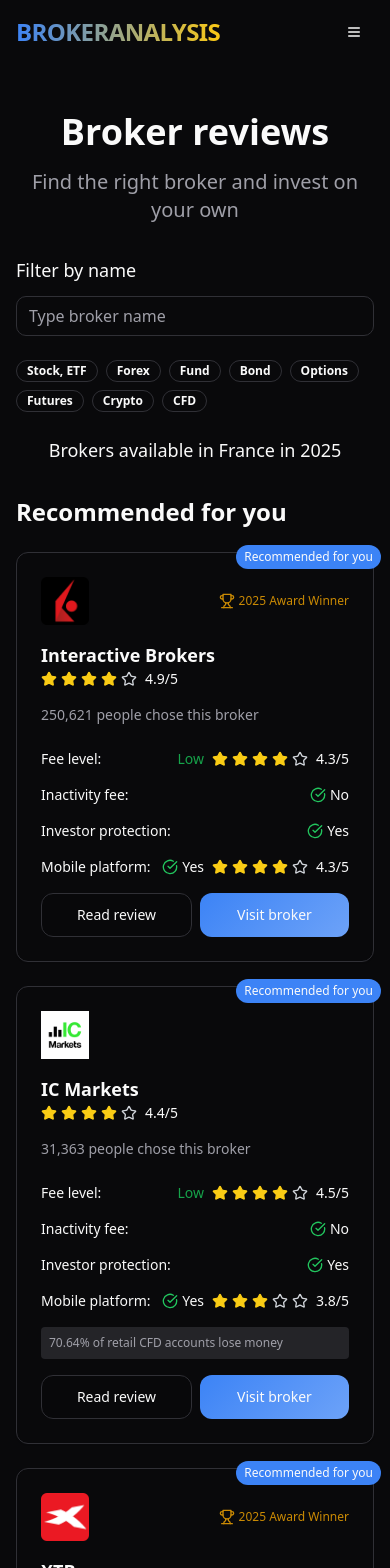
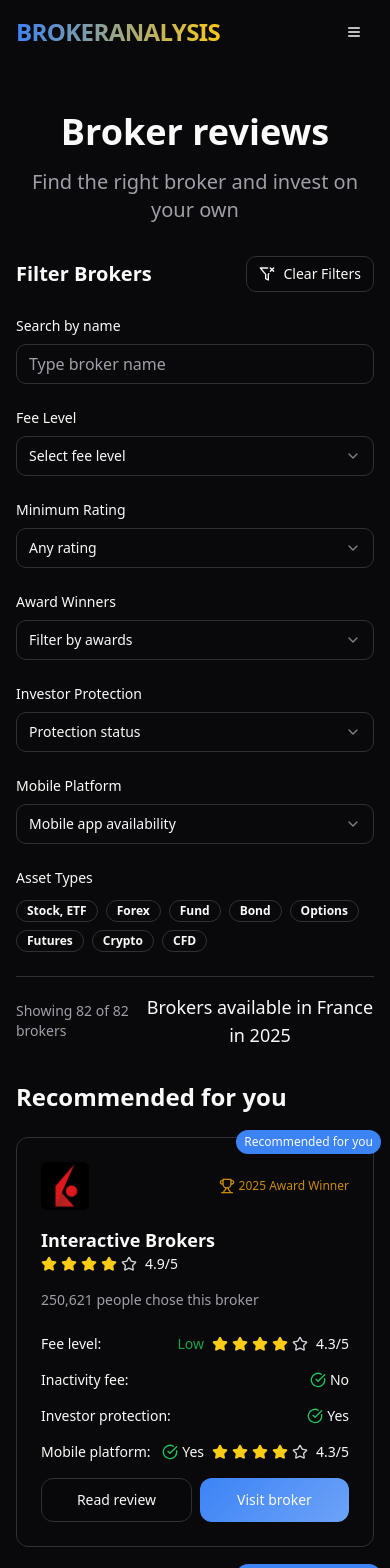
Before and after one commit to vivaluxo37/broker-guardian-pulse, a React (Vite) app: page /broker-reviews in a window 390 px wide. Shown: the top 1568 px of the page. Built offline with nearby package versions, Linux system fonts and the light colour scheme.

Commit message:
Implement broker filters
Enable filtering of broker types.

```diff
--- a/src/pages/BrokerReviews.tsx
+++ b/src/pages/BrokerReviews.tsx
@@ -6,7 +6,8 @@ import { Button } from "@/components/ui/button";
 import { Input } from "@/components/ui/input";
 import { Badge } from "@/components/ui/badge";
 import { Card, CardContent, CardHeader } from "@/components/ui/card";
-import { Star, CheckCircle, XCircle, Smartphone, Trophy } from "lucide-react";
+import { Star, CheckCircle, XCircle, Smartphone, Trophy, FilterX } from "lucide-react";
+import { Select, SelectContent, SelectItem, SelectTrigger, SelectValue } from "@/components/ui/select";
 
 interface Broker {
   id: string;
@@ -1222,6 +1223,11 @@ const BrokerReviews = () => {
   const { t } = useTranslation();
   const [searchTerm, setSearchTerm] = useState("");
   const [selectedAssets, setSelectedAssets] = useState<string[]>([]);
+  const [selectedFeeLevel, setSelectedFeeLevel] = useState<string>("");
+  const [minRating, setMinRating] = useState<number>(0);
+  const [hasInvestorProtection, setHasInvestorProtection] = useState<boolean | null>(null);
+  const [hasMobilePlatform, setHasMobilePlatform] = useState<boolean | null>(null);
+  const [isAwardWinner, setIsAwardWinner] = useState<boolean | null>(null);
 
   const toggleAssetFilter = (asset: string) => {
     setSelectedAssets(prev =>
@@ -1231,10 +1237,37 @@ const BrokerReviews = () => {
     );
   };
 
+  const resetFilters = () => {
+    setSearchTerm("");
+    setSelectedAssets([]);
+    setSelectedFeeLevel("");
+    setMinRating(0);
+    setHasInvestorProtection(null);
+    setHasMobilePlatform(null);
+    setIsAwardWinner(null);
+  };
+
   const filteredBrokers = brokers.filter(broker => {
     const matchesSearch = broker.name.toLowerCase().includes(searchTerm.toLowerCase());
-    // For now, showing all brokers regardless of asset filter
-    return matchesSearch;
+
+    // Asset filter - for this demo, we'll show all if no assets selected
+    const matchesAssets = selectedAssets.length === 0 || selectedAssets.some(asset => {
+      // This is a simplified asset matching - in a real app, each broker would have asset types
+      // For now, we'll match based on broker characteristics
+      if (asset === "Stock, ETF") return !broker.riskDisclaimer; // Traditional brokers
+      if (asset === "Forex" || asset === "CFD") return broker.riskDisclaimer; // CFD/Forex brokers
+      if (asset === "Crypto") return broker.name.toLowerCase().includes("robinhood") || broker.name.toLowerCase().includes("webull");
+      return true; // Show all for other asset types
+    });
+
+    const matchesFeeLevel = !selectedFeeLevel || broker.feeLevel === selectedFeeLevel;
+    const matchesRating = broker.rating >= minRating;
+    const matchesInvestorProtection = hasInvestorProtection === null || broker.investorProtection === hasInvestorProtection;
+    const matchesMobilePlatform = hasMobilePlatform === null || broker.mobilePlatform === hasMobilePlatform;
+    const matchesAwardWinner = isAwardWinner === null || broker.isAwardWinner === isAwardWinner;
+
+    return matchesSearch && matchesAssets && matchesFeeLevel && matchesRating &&
+           matchesInvestorProtection && matchesMobilePlatform && matchesAwardWinner;
   });
 
   const renderStars = (rating: number) => {
@@ -1276,25 +1309,128 @@ const BrokerReviews = () => {
 
         {/* Filters */}
         <div className="mb-8 space-y-6">
+          {/* Filter Header with Reset */}
+          <div className="flex items-center justify-between">
+            <h3 className="text-xl font-semibold">Filter Brokers</h3>
+            <Button
+              variant="outline"
+              size="sm"
+              onClick={resetFilters}
+              className="flex items-center gap-2"
+            >
+              <FilterX size={16} />
+              Clear Filters
+            </Button>
+          </div>
+
+          {/* Filter Grid */}
+          <div className="grid grid-cols-1 md:grid-cols-2 lg:grid-cols-3 xl:grid-cols-4 gap-6">
             {/* Search Filter */}
             <div>
-            <h3 className="text-lg font-medium mb-3">Filter by name</h3>
+              <label className="text-sm font-medium mb-2 block">Search by name</label>
               <Input
                 placeholder="Type broker name"
                 value={searchTerm}
                 onChange={(e) => setSearchTerm(e.target.value)}
-              className="max-w-md"
               />
+            </div>
+
+            {/* Fee Level Filter */}
+            <div>
+              <label className="text-sm font-medium mb-2 block">Fee Level</label>
+              <Select value={selectedFeeLevel} onValueChange={setSelectedFeeLevel}>
+                <SelectTrigger>
+                  <SelectValue placeholder="Select fee level" />
+                </SelectTrigger>
+                <SelectContent>
+                  <SelectItem value="">All levels</SelectItem>
+                  <SelectItem value="Low">Low fees</SelectItem>
+                  <SelectItem value="Average">Average fees</SelectItem>
+                  <SelectItem value="High">High fees</SelectItem>
+                </SelectContent>
+              </Select>
+            </div>
+
+            {/* Minimum Rating Filter */}
+            <div>
+              <label className="text-sm font-medium mb-2 block">Minimum Rating</label>
+              <Select value={minRating.toString()} onValueChange={(value) => setMinRating(Number(value))}>
+                <SelectTrigger>
+                  <SelectValue placeholder="Select minimum rating" />
+                </SelectTrigger>
+                <SelectContent>
+                  <SelectItem value="0">Any rating</SelectItem>
+                  <SelectItem value="3">3+ stars</SelectItem>
+                  <SelectItem value="4">4+ stars</SelectItem>
+                  <SelectItem value="4.5">4.5+ stars</SelectItem>
+                </SelectContent>
+              </Select>
+            </div>
+
+            {/* Award Winner Filter */}
+            <div>
+              <label className="text-sm font-medium mb-2 block">Award Winners</label>
+              <Select
+                value={isAwardWinner === null ? "" : isAwardWinner.toString()}
+                onValueChange={(value) => setIsAwardWinner(value === "" ? null : value === "true")}
+              >
+                <SelectTrigger>
+                  <SelectValue placeholder="Filter by awards" />
+                </SelectTrigger>
+                <SelectContent>
+                  <SelectItem value="">All brokers</SelectItem>
+                  <SelectItem value="true">Award winners only</SelectItem>
+                  <SelectItem value="false">Non-award winners</SelectItem>
+                </SelectContent>
+              </Select>
+            </div>
+
+            {/* Investor Protection Filter */}
+            <div>
+              <label className="text-sm font-medium mb-2 block">Investor Protection</label>
+              <Select
+                value={hasInvestorProtection === null ? "" : hasInvestorProtection.toString()}
+                onValueChange={(value) => setHasInvestorProtection(value === "" ? null : value === "true")}
+              >
+                <SelectTrigger>
+                  <SelectValue placeholder="Protection status" />
+                </SelectTrigger>
+                <SelectContent>
+                  <SelectItem value="">All brokers</SelectItem>
+                  <SelectItem value="true">With protection</SelectItem>
+                  <SelectItem value="false">Without protection</SelectItem>
+                </SelectContent>
+              </Select>
+            </div>
+
+            {/* Mobile Platform Filter */}
+            <div>
+              <label className="text-sm font-medium mb-2 block">Mobile Platform</label>
+              <Select
+                value={hasMobilePlatform === null ? "" : hasMobilePlatform.toString()}
+                onValueChange={(value) => setHasMobilePlatform(value === "" ? null : value === "true")}
+              >
+                <SelectTrigger>
+                  <SelectValue placeholder="Mobile app availability" />
+                </SelectTrigger>
+                <SelectContent>
+                  <SelectItem value="">All brokers</SelectItem>
+                  <SelectItem value="true">With mobile app</SelectItem>
+                  <SelectItem value="false">No mobile app</SelectItem>
+                </SelectContent>
+              </Select>
+            </div>
           </div>
 
           {/* Asset Type Filters */}
           <div>
+            <label className="text-sm font-medium mb-3 block">Asset Types</label>
             <div className="flex flex-wrap gap-2">
               {assetTypes.map((asset) => (
                 <Badge
                   key={asset}
                   variant={selectedAssets.includes(asset) ? "default" : "outline"}
-                  className="cursor-pointer hover:bg-primary/90"
+                  className="cursor-pointer hover:bg-primary/90 transition-colors"
                   onClick={() => toggleAssetFilter(asset)}
                 >
                   {asset}
@@ -1303,11 +1439,14 @@ const BrokerReviews = () => {
             </div>
           </div>
 
-          {/* Location */}
-          <div>
-            <h3 className="text-lg font-medium text-center">
+          {/* Results Counter */}
+          <div className="flex items-center justify-between border-t pt-4">
+            <p className="text-sm text-muted-foreground">
+              Showing {filteredBrokers.length} of {brokers.length} brokers
+            </p>
+            <p className="text-lg font-medium text-center">
               Brokers available in France in 2025
-            </h3>
+            </p>
           </div>
         </div>
 
```
Lines whose indentation alone changed are shown as unchanged.
